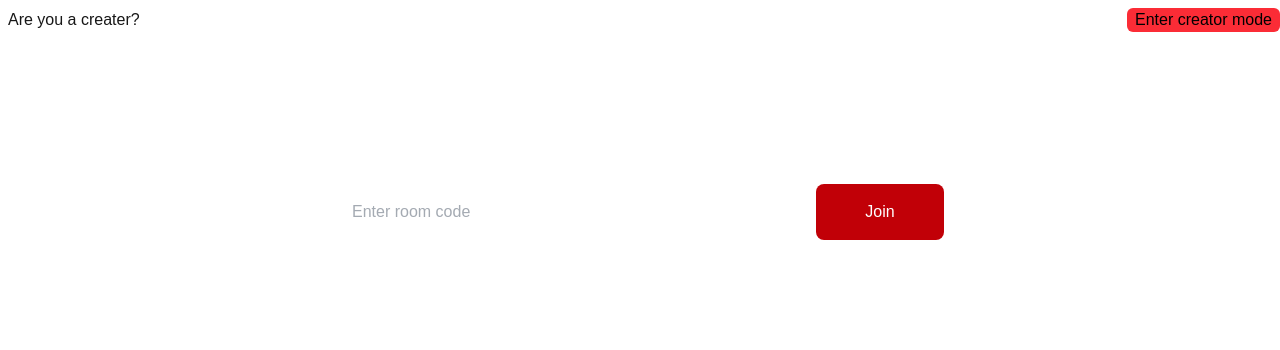
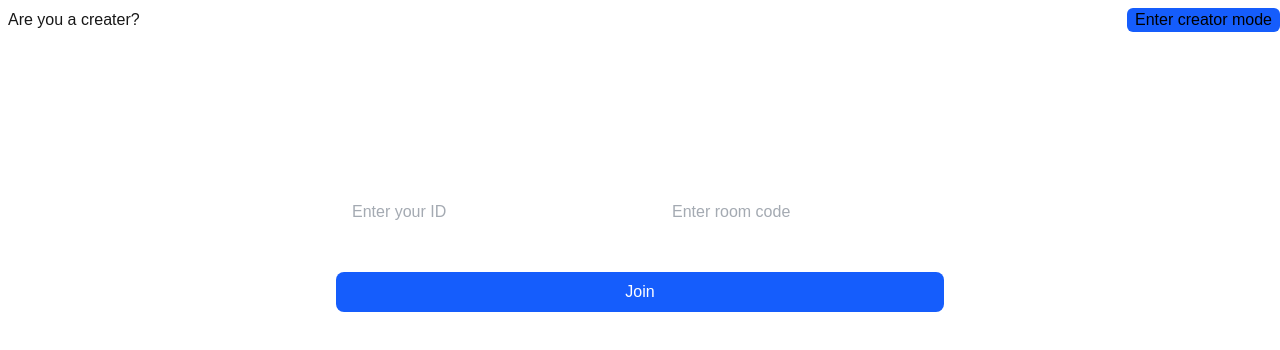
Before and after one commit to patiladitya77/green-bluff, a Next.js app: page / in a window 1280 px wide. Shown: the top 350 px of the page. Built offline with nearby package versions, Linux system fonts and the light colour scheme.

Commit message:
Feat: joining room

```diff
--- a/src/app/api/admin/getallrooms/route.js
+++ b/src/app/api/admin/getallrooms/route.js
@@ -8,7 +8,7 @@ export async function GET() {
             select: {
                 id: true,
                 name: true,
-                password: true, // ⚠️ don’t expose in real apps
+                password: true,
                 createdAt: true,
             },
         });
--- a/src/app/page.js
+++ b/src/app/page.js
@@ -8,6 +8,7 @@ export default function Home() {
   const router = useRouter();
 
   const [roomCode, setRoomCode] = useState("");
+  const [roomId, setRoomId] = useState("");
   const [creatorCode, setCreatorCode] = useState("");
   const [creatorId, setCreatorId] = useState("");
   const [showDialog, setShowDialog] = useState(false);
@@ -20,12 +21,39 @@ export default function Home() {
       console.log("eror occured")
     }
   }
-  const handleSubmit = () => {
-    const isCodeTrue = process.env.NEXT_PUBLIC_ROOM_CODE === roomCode;
-    if (isCodeTrue) {
-      router.push("/quiz")
+  const handleSubmit = async () => {
+    try {
+      console.log("Submitted Room Name:", `"${roomId}"`);
+      console.log("Submitted Room Code:", `"${roomCode}"`);
+
+      const res = await fetch("/api/admin/getallrooms");
+      const rooms = await res.json();
+      console.log("Rooms from API:", rooms);
+
+      // Match by name and password
+      const room = rooms.find(
+        (r) =>
+          r.name.trim().toLowerCase() === roomId.trim().toLowerCase() && // match name
+          r.password.trim() === roomCode.trim()                            // match password
+      );
+
+      console.log("Matched Room:", room);
+
+      if (room) {
+        router.push(`/quiz/${room.id}`); // redirect to that room's page
+      } else {
+        alert("Invalid Room Name or Room Code");
+      }
+    } catch (err) {
+      console.error(err);
+      alert("Something went wrong. Try again.");
     }
-  }
+  };
+
+
+
+
+
   return (
     <div className="">
       {showDialog && <div>
@@ -37,7 +65,8 @@ export default function Home() {
               type="text"
               placeholder="Admin ID"
               className="w-full text-gray-600 border rounded-md px-3 py-2 mb-3 focus:outline-none focus:ring-2 focus:ring-blue-500"
-              onChange={e => setCreatorId}
+              onChange={e => setCreatorId(e.target.value)}
+
             />
 
             <input
@@ -62,27 +91,39 @@ export default function Home() {
       </div>}
       <div className="flex justify-between">
         <p className="my-2 mx-2">Are you a creater?</p>
-        <button className="bg-red-500 rounded-md px-2 my-2 cursor-pointer text-black" onClick={() => setShowDialog(true)}>Enter creator mode</button>
+        <button className="bg-blue-600 rounded-md px-2 my-2 cursor-pointer text-black" onClick={() => setShowDialog(true)}>Enter creator mode</button>
       </div>
       <div className="pt-[35%] md:pt-[10%] flex justify-center">
         <form
           className="w-full md:w-1/2 bg-white rounded-md text-gray-600 grid grid-cols-12"
           onSubmit={(e) => e.preventDefault()}
         >
+          {/* ID Input */}
+          <input
+            type="text"
+            placeholder="Enter your ID"
+            className="m-4 p-4 col-span-6"
+            onChange={(e) => setRoomId(e.target.value)}
+          />
+
+          {/* Room Code Input */}
           <input
             type="text"
             placeholder="Enter room code"
-            className="m-4 p-4 col-span-9"
-            onChange={e => setRoomCode(e.target.value)}
+            className="m-4 p-4 col-span-6"
+            onChange={(e) => setRoomCode(e.target.value)}
           />
+
+          {/* Join Button */}
           <button
-            className="bg-red-700 rounded-lg text-white col-span-3 m-4 py-2 px-4"
+            className="bg-blue-600 rounded-lg text-white col-span-12 m-4 py-2 px-4"
             onClick={handleSubmit}
           >
             Join
           </button>
         </form>
       </div>
+
     </div>
   );
 }
```
